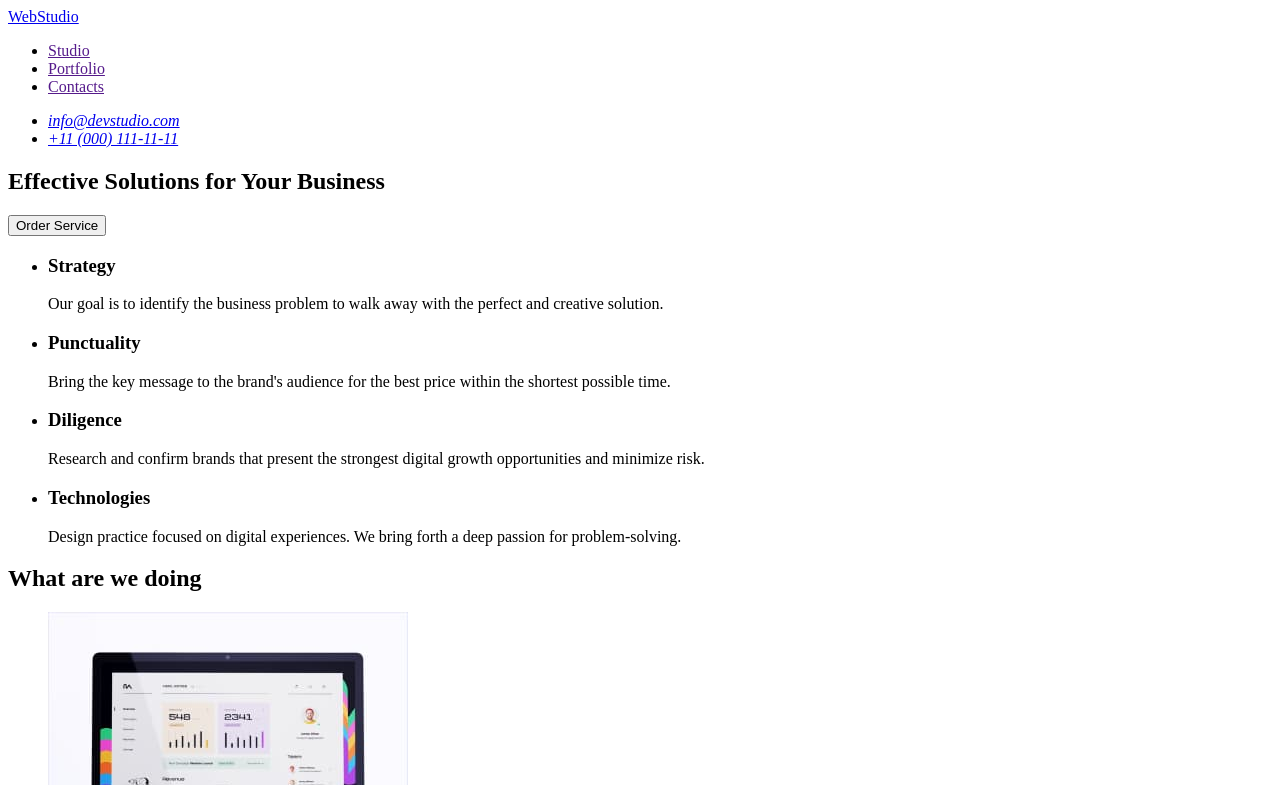
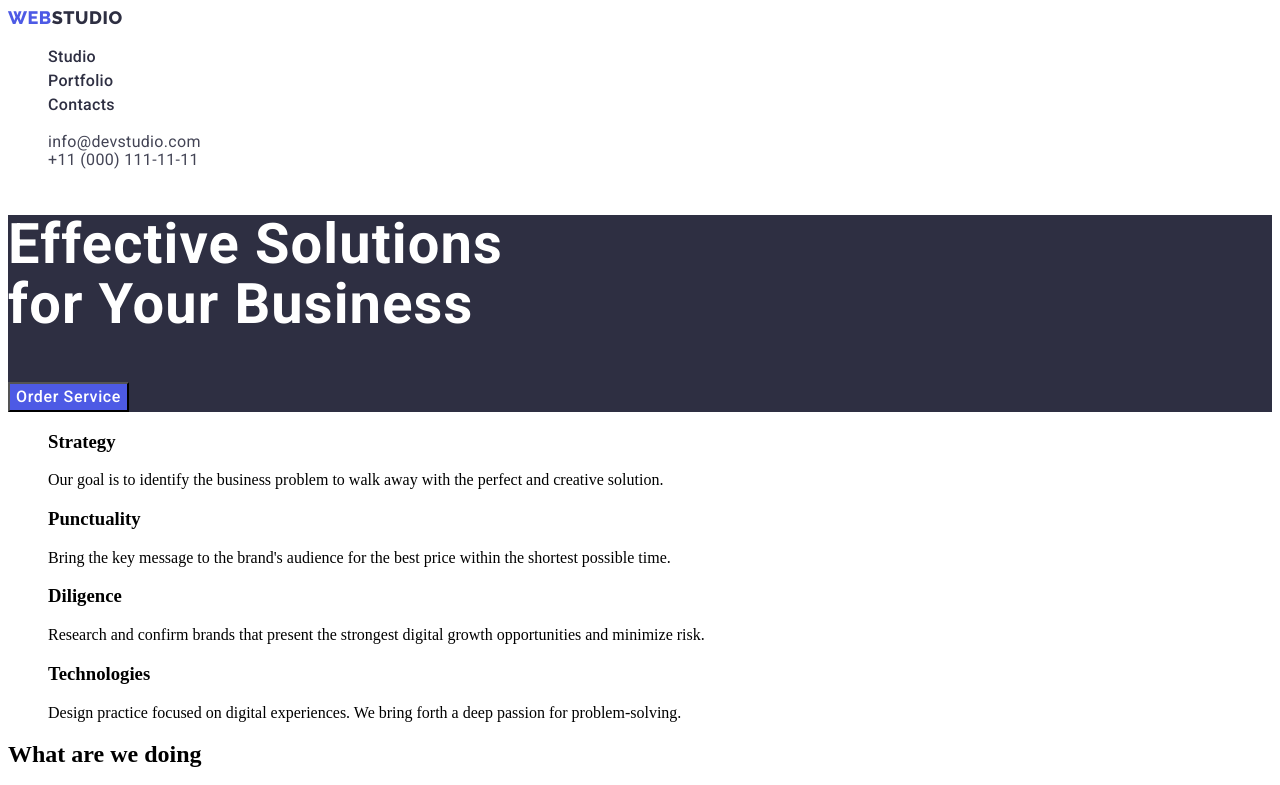
Before and after one commit to Olha-mj/goit-markup-hw-02, a plain HTML site: page index.html in a window 1280 px wide. Shown: the top 785 px of the page. Drawn offline with Linux system fonts and the light colour scheme.

Commit message:
css for a half of the first page

```diff
--- a/css/styles.css
+++ b/css/styles.css
@@ -0,0 +1,86 @@
+.list {
+  list-style: none;
+}
+
+.logo {
+  text-decoration: none;
+  font-family: "Raleway", sans-serif;
+  font-weight: 800;
+  font-size: 18px;
+  line-height: 1.16;
+  display: flex;
+  align-items: center;
+  letter-spacing: 0.03em;
+  text-transform: uppercase;
+  color: #4d5ae5;
+}
+
+.logo-part {
+  font-family: "Raleway", sans-serif;
+  font-weight: 800;
+  font-size: 18px;
+  line-height: 1.16;
+  display: flex;
+  align-items: center;
+  letter-spacing: 0.03em;
+  color: #2e2f42;
+}
+
+.menu-link {
+  text-decoration: none;
+  font-family: "Roboto", sans-serif;
+  font-weight: 500;
+  font-size: 16px;
+  line-height: 1.5;
+  letter-spacing: 0.02em;
+  color: #2e2f42;
+}
+
+.menu-link:hover,
+.menu-link:focus {
+  color: #404bbf;
+}
+
+.mail:hover,
+.mail:focus {
+  color: #404bbf;
+}
+.contact-link {
+  text-decoration: none;
+  font-style: normal;
+  font-family: "Roboto", sans-serif;
+  font-weight: 400;
+  font-size: 16px;
+  line-height: 1.5px;
+  letter-spacing: 0.02em;
+  color: #434455;
+}
+
+.main-title-section {
+  background-color: #2e2f42;
+}
+.page-main-title {
+  font-family: "Roboto", sans-serif;
+  font-style: normal;
+  font-weight: 700;
+  font-size: 56px;
+  line-height: 1.07;
+  letter-spacing: 0.02em;
+  color: #ffffff;
+  width: 496px;
+  height: 120px;
+}
+.order-button {
+  background: #4d5ae5;
+  font-family: "Roboto", sans-serif;
+  font-weight: 500;
+  font-size: 16px;
+  line-height: 1.5;
+  letter-spacing: 0.04em;
+  color: #ffffff;
+}
+
+.order-button:hover,
+.order-button:focus {
+  background-color: #404bbf;
+}
--- a/index.html
+++ b/index.html
@@ -7,52 +7,62 @@
     <meta http-equiv="X-UA-Compatible" content="IE=edge">
     <meta name="viewport" content="width=device-width, initial-scale=1.0">
     <title>WebStudio</title>
+
+    <link rel="preconnect" href="https://fonts.googleapis.com">
+    <link rel="preconnect" href="https://fonts.gstatic.com" crossorigin>
+    <link href="https://fonts.googleapis.com/css2?family=Raleway:wght@800&family=Roboto:wght@400;500;700&display=swap"
+        rel="stylesheet">
+
+    <link rel="stylesheet" href="./css/styles.css">
 </head>
 
 <body>
-    <header>
-        <nav>
-            <a href="./index.html">WebStudio</a>
-            <ul>
-                <li><a href="">Studio</a></li>
-                <li><a href="">Portfolio</a></li>
-                <li><a href="">Contacts</a></li>
+    <header class="page-header">
+        <nav class="page-nav">
+            <a href="./index.html" class="logo">Web<span class="logo-part">Studio</span></a>
+            <ul class="menu list">
+                <li class="menu-item"><a class="menu-link" href="./index.html">Studio</a></li>
+                <li class="menu-item"><a class="menu-link" href="./portfolio.html">Portfolio</a></li>
+                <li class="menu-item"><a class="menu-link" href="">Contacts</a></li>
 
             </ul>
         </nav>
-        <address>
-            <ul>
-                <li><a href="mailto:info@devstudio.com">info@devstudio.com</a></li>
-                <li><a href="tel:+110001111111">+11 (000) 111-11-11</a></li>
+        <address class="contact-ifo">
+            <ul class="contact-info-list list">
+                <li class="contact-item"><a class="contact-link mail"
+                        href="mailto:info@devstudio.com">info@devstudio.com</a>
+                </li>
+                <li class="contact-item"><a class="contact-link" href="tel:+110001111111">+11 (000) 111-11-11</a>
+                </li>
             </ul>
         </address>
     </header>
 
-    <main>
-        <section>
-            <h1>Effective Solutions for Your Business</h1>
-            <button type="button">Order Service</button>
+    <main class="page-content">
+        <section class="main-title-section">
+            <h1 class="page-main-title">Effective Solutions for Your Business</h1>
+            <button type="button" class="order-button">Order Service</button>
         </section>
-        <section>
+        <section class="our-advantages-section">
             <h2 hidden>Our advantages</h2>
-            <ul>
-                <li>
+            <ul class="our-advantages-list list">
+                <li class="advantages-list-item">
                     <h3>Strategy</h3>
                     <p>Our goal is to identify the business
                         problem to walk away with the perfect and creative solution. </p>
                 </li>
-                <li>
+                <li class="advantages-list-item">
                     <h3>Punctuality</h3>
                     <p>Bring the key message to the brand's audience for the best price within the shortest possible
                         time.
                     </p>
                 </li>
-                <li>
+                <li class="advantages-list-item">
                     <h3>Diligence</h3>
                     <p>Research and confirm brands that present the strongest digital growth opportunities and minimize
                         risk.</p>
                 </li>
-                <li>
+                <li class="advantages-list-item">
                     <h3>Technologies</h3>
                     <p>Design practice focused on digital experiences. We bring forth a deep passion for
                         problem-solving.
@@ -61,42 +71,44 @@
             </ul>
         </section>
 
-        <section>
-            <h2>What are we doing</h2>
+        <section class="our-services-section">
+            <h2 class="services-section-title">What are we doing</h2>
 
-            <ul>
-                <li><img src="./images/what_we_are_doing/screen.jpg" alt="computer screen" width="360" height="300">
+            <ul class="our-services-list list">
+                <li class="our-services-list-item"><img src="./images/what_we_are_doing/screen.jpg"
+                        alt="computer screen" width="360" height="300">
                 </li>
-                <li><img src="./images/what_we_are_doing/phone.jpg" alt="smartphone" width="360" height="300"></li>
-                <li><img src="./images/what_we_are_doing/laptop.jpg" alt="laptop and smartphone" width="360"
-                        height="300">
+                <li class="our-services-list-item"><img src="./images/what_we_are_doing/phone.jpg" alt="smartphone"
+                        width="360" height="300"></li>
+                <li class="our-services-list-item"><img src="./images/what_we_are_doing/laptop.jpg"
+                        alt="laptop and smartphone" width="360" height="300">
                 </li>
 
             </ul>
         </section>
-        <section>
-            <h2>Our Team</h2>
+        <section class="our-team-section">
+            <h2 class="team-section-title">Our Team</h2>
 
-            <ul>
-                <li>
+            <ul class="our-team-list list">
+                <li class="our-team-list-item">
                     <img src="./images/our_tem/mark_guerrero.jpg" alt="Mark Guerrero. Product Designer." width="264"
                         height="260">
                     <h3>Mark Guerrero</h3>
                     <p>Product Designer</p>
                 </li>
-                <li>
+                <li class="our-team-list-item">
                     <img src="./images/our_tem/tom_ford.jpg" alt="Tom Ford. Frontend Developer." width="264"
                         height="260">
                     <h3>Tom Ford</h3>
                     <p>Frontend Developer</p>
                 </li>
-                <li>
+                <li class="our-team-list-item">
                     <img src="./images/our_tem/camila_garcia.jpg" alt="Camila Garcia. Marketing." width="264"
                         height="260">
                     <h3>Camila Garcia</h3>
                     <p>Marketing</p>
                 </li>
-                <li>
+                <li class="our-team-list-item">
                     <img src="./images/our_tem/daniel_wilson.jpg" alt="Daniel Wilson. UI Designer." width="264"
                         height="260">
                     <h3>Daniel Wilson</h3>
@@ -107,8 +119,8 @@
 
     </main>
 
-    <footer>
-        <a href="./index.html">WebStudio</a>
+    <footer class="page-footer">
+        <a href="./index.html" class="logo">Web<span class="logo-part">Studio</span></a>
         <p>Increase the flow of customers and sales for your
             business with digital marketing & growth solutions.</p>
     </footer>
```
Also changed, not shown: portfolio.html (+25 -12 lines).
